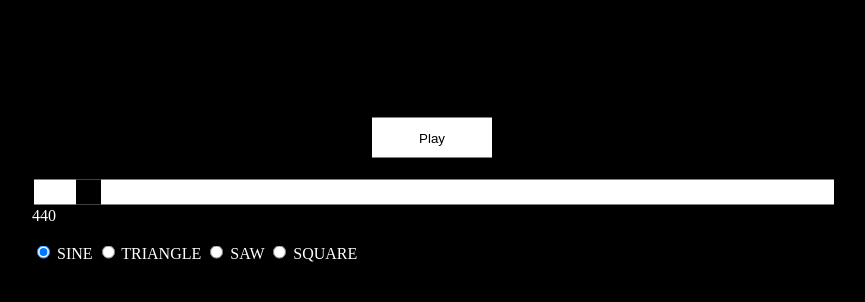
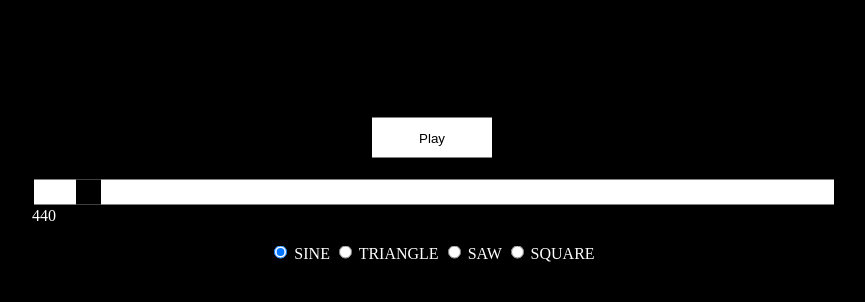
Before and after one commit to izferriss/Tone-Generator, a plain HTML site: page index.html in a window 1280 px wide. Shown: the part 182-484 px from the top of the page, without its empty margins (208-1073 px from the left). Drawn offline with Linux system fonts and the light colour scheme.

Commit message:
Update style.css

```diff
--- a/style.css
+++ b/style.css
@@ -25,6 +25,13 @@ body
     border: none;
 }
 
+#waves
+{
+    width: 100%;
+    text-align: center;
+}
+
+/* The slider itself */
 .slider {
     -webkit-appearance: none;
     appearance: none;
```
